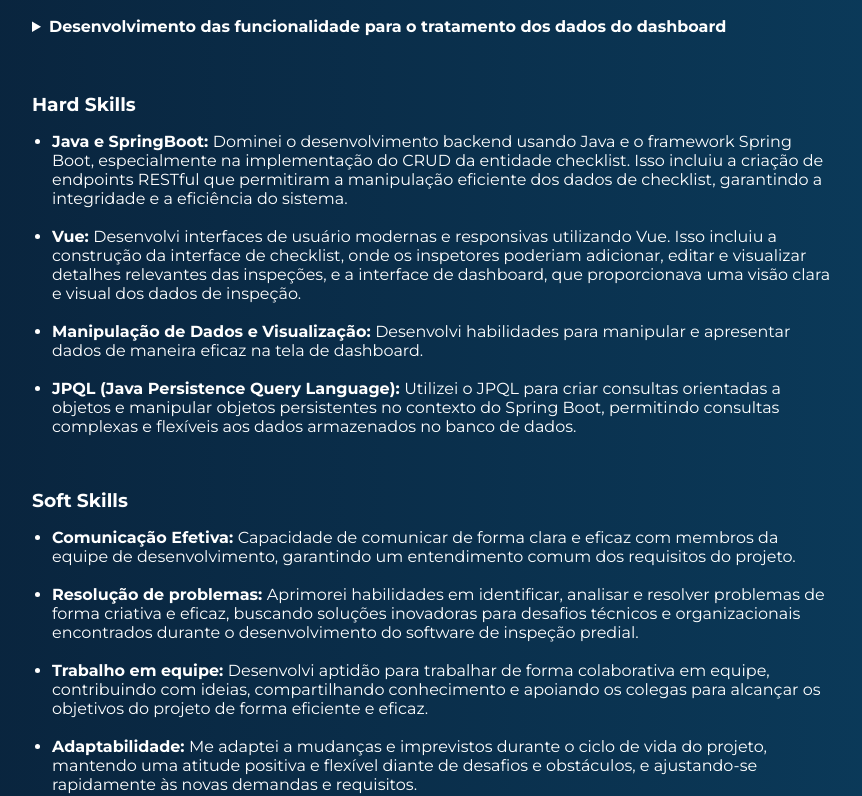
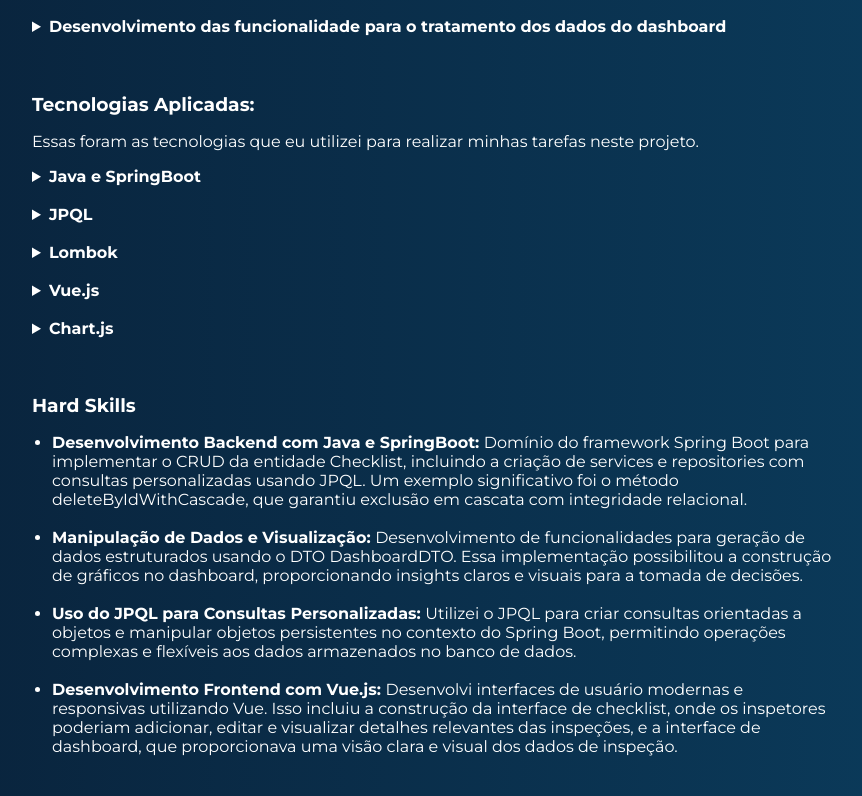
Before and after one commit to silasprd/portfolio-fatec-web, a Vue app: page /portfolio-fatec-web/semestre-4 in a window 1280 px wide. Shown: the part 1346-2142 px from the top of the page, without its empty margins (208-1070 px from the left). Built offline with nearby package versions, Linux system fonts and the light colour scheme.

Commit message:
revisions in the third and fourth semester

```diff
--- a/src/components/SemesterFour.vue
+++ b/src/components/SemesterFour.vue
@@ -172,12 +172,43 @@
     <br><br>
 
     <section class="section">
+      <h3><b>Tecnologias Aplicadas:</b></h3>
+      <p>Essas foram as tecnologias que eu utilizei para realizar minhas tarefas neste projeto.</p>
+      <details>
+          <summary><b>Java e SpringBoot</b></summary>
+          <p> Implementação do backend, incluindo a criação de endpoints RESTful e serviços para a manipulação de dados. Utilizei o Spring Data JPA para definir repositories e consultas personalizadas com JPQL.</p>
+      </details>
+      <br>
+      <details>
+          <summary><b>JPQL</b></summary>
+          <p>Utilização para a criação de consultas orientadas a objetos, como a exclusão em cascata de registros relacionados à entidade Checklist. Isso permitiu manipular dados com precisão e flexibilidade.</p>
+      </details>
+      <br>
+      <details>
+          <summary><b>Lombok</b></summary>
+          <p>Criação de DTOs, reduzindo a necessidade de métodos manuais como getters, setters e construtores. Esse recurso foi utilizado para estruturar dados destinados à visualização no dashboard.</p>
+      </details>
+      <br>
+      <details>
+          <summary><b>Vue.js</b></summary>
+          <p>Desenvolvimento das interfaces de usuário. O uso do Vue possibilitou a criação de telas modernas, responsivas e interativas, onde inspetores puderam gerenciar dados de inspeções e visualizar métricas em tempo real.</p>
+      </details>
+      <br>
+      <details>
+          <summary><b>Chart.js</b></summary>
+          <p>Integração no frontend para exibir gráficos dinâmicos com base nos dados do DashboardDTO. Essa biblioteca possibilitou a visualização clara das métricas de inspeções.</p>
+      </details>
+    </section>
+
+    <br><br>
+
+    <section class="section">
       <h3>Hard Skills</h3>
       <ul>
-        <li><b>Java e SpringBoot: </b>Dominei o desenvolvimento backend usando Java e o framework Spring Boot, especialmente na implementação do CRUD da entidade checklist. Isso incluiu a criação de endpoints RESTful que permitiram a manipulação eficiente dos dados de checklist, garantindo a integridade e a eficiência do sistema.</li><br>
-        <li><b>Vue: </b>Desenvolvi interfaces de usuário modernas e responsivas utilizando Vue. Isso incluiu a construção da interface de checklist, onde os inspetores poderiam adicionar, editar e visualizar detalhes relevantes das inspeções, e a interface de dashboard, que proporcionava uma visão clara e visual dos dados de inspeção.</li><br>
-        <li><b>Manipulação de Dados e Visualização: </b> Desenvolvi habilidades para manipular e apresentar dados de maneira eficaz na tela de dashboard. </li><br>
-        <li><b>JPQL (Java Persistence Query Language): </b>Utilizei o JPQL para criar consultas orientadas a objetos e manipular objetos persistentes no contexto do Spring Boot, permitindo consultas complexas e flexíveis aos dados armazenados no banco de dados.</li>
+        <li><b>Desenvolvimento Backend com Java e SpringBoot: </b>Domínio do framework Spring Boot para implementar o CRUD da entidade Checklist, incluindo a criação de services e repositories com consultas personalizadas usando JPQL. Um exemplo significativo foi o método deleteByIdWithCascade, que garantiu exclusão em cascata com integridade relacional.</li><br>
+        <li><b>Manipulação de Dados e Visualização: </b> Desenvolvimento de funcionalidades para geração de dados estruturados usando o DTO DashboardDTO. Essa implementação possibilitou a construção de gráficos no dashboard, proporcionando insights claros e visuais para a tomada de decisões.</li><br>
+        <li><b>Uso do JPQL para Consultas Personalizadas: </b>Utilizei o JPQL para criar consultas orientadas a objetos e manipular objetos persistentes no contexto do Spring Boot, permitindo operações complexas e flexíveis aos dados armazenados no banco de dados.</li><br>
+        <li><b>Desenvolvimento Frontend com Vue.js: </b>Desenvolvi interfaces de usuário modernas e responsivas utilizando Vue. Isso incluiu a construção da interface de checklist, onde os inspetores poderiam adicionar, editar e visualizar detalhes relevantes das inspeções, e a interface de dashboard, que proporcionava uma visão clara e visual dos dados de inspeção.</li><br>
       </ul>
     </section>
 
@@ -185,10 +216,9 @@
     <section class="section">
       <h3>Soft Skills</h3>
       <ul>
-        <li><b>Comunicação Efetiva: </b>Capacidade de comunicar de forma clara e eficaz com membros da equipe de desenvolvimento, garantindo um entendimento comum dos requisitos do projeto.</li><br>
+        <li><b>Colaboração Multidisciplinar: </b>Trabalhei em conjunto com colegas com diferentes funções dentro do projeto, conectando as funcionalidades do backend com as interfaces do frontend para criar uma solução integrada e funcional.</li><br>
         <li><b>Resolução de problemas: </b>Aprimorei habilidades em identificar, analisar e resolver problemas de forma criativa e eficaz, buscando soluções inovadoras para desafios técnicos e organizacionais encontrados durante o desenvolvimento do software de inspeção predial.</li><br>
-        <li><b>Trabalho em equipe: </b>Desenvolvi aptidão para trabalhar de forma colaborativa em equipe, contribuindo com ideias, compartilhando conhecimento e apoiando os colegas para alcançar os objetivos do projeto de forma eficiente e eficaz.</li><br>
-        <li><b>Adaptabilidade: </b>Me adaptei a mudanças e imprevistos durante o ciclo de vida do projeto, mantendo uma atitude positiva e flexível diante de desafios e obstáculos, e ajustando-se rapidamente às novas demandas e requisitos.</li>
+        <li><b>Proatividade: </b>Antecipei necessidades do projeto, como a inclusão de exclusões em cascata e a modelagem dos gráficos no dashboard, propondo e implementando melhorias antes que se tornassem gargalos no desenvolvimento.</li><br>
       </ul>
     </section>
     <br><br>
--- a/src/components/SemesterThree.vue
+++ b/src/components/SemesterThree.vue
@@ -186,6 +186,33 @@
     </section>
 
     <br><br>
+
+    <section class="section">
+      <h3><b>Tecnologias Aplicada:</b></h3>
+      <p>Essas foram as tecnologias que eu utilizei para realizar minhas tarefas neste projeto.</p>
+      <details>
+          <summary><b>SpringBoot</b></summary>
+          <p>Desenvolvimento do backend, incluindo APIs REST para coleta e manipulação de dados.</p>
+      </details>
+      <br>
+      <details>
+          <summary><b>MySQL</b></summary>
+          <p> Armazenamento e gerenciamento de dados relacionados a vendas e clientes.</p>
+      </details>
+      <br>
+      <details>
+          <summary><b>React</b></summary>
+          <p>Criação de interfaces dinâmicas e interativas, incluindo dashboards para visualização de dados.</p>
+      </details>
+      <br>
+      <details>
+          <summary><b>Recharts</b></summary>
+          <p>Implementação de gráficos personalizados para exibir informações de vendas e comportamento de clientes.</p>
+      </details>
+    </section>
+
+    <br><br>
+
     <section class="section">
       <h3>Hard Skills</h3>
       <ul>
--- a/src/components/SemesterTwo.vue
+++ b/src/components/SemesterTwo.vue
@@ -195,6 +195,27 @@
     </section>
 
     <br><br>
+
+    <section class="section">
+      <h3><b>Tecnologias Aplicadas:</b></h3>
+      <p>Essas foram as tecnologias que eu utilizei para realizar minhas tarefas neste projeto.</p>
+      <details>
+          <summary><b>Java</b></summary>
+          <p>Implementação de funcionalidades avançadas, incluindo a criação de campos de entrada personalizados com máscaras e validação de CPF aplicando algoritmos rigorosos.</p>
+      </details>
+      <br>
+      <details>
+          <summary><b>Git</b></summary>
+          <p>Controle de versões e colaboração para garantir rastreabilidade e segurança no desenvolvimento do projeto.</p>
+      </details>
+      <br>
+      <details>
+          <summary><b>Scrum</b></summary>
+          <p>Atuação como Product Owner (PO), gerenciando backlog priorizado e transformando requisitos em histórias de usuário claras e compreensíveis.</p>
+      </details>
+    </section>
+
+    <br><br>
     <section class="section">
       <h3>Hard Skills</h3>
       <ul style="font-weight: normal;">
```
